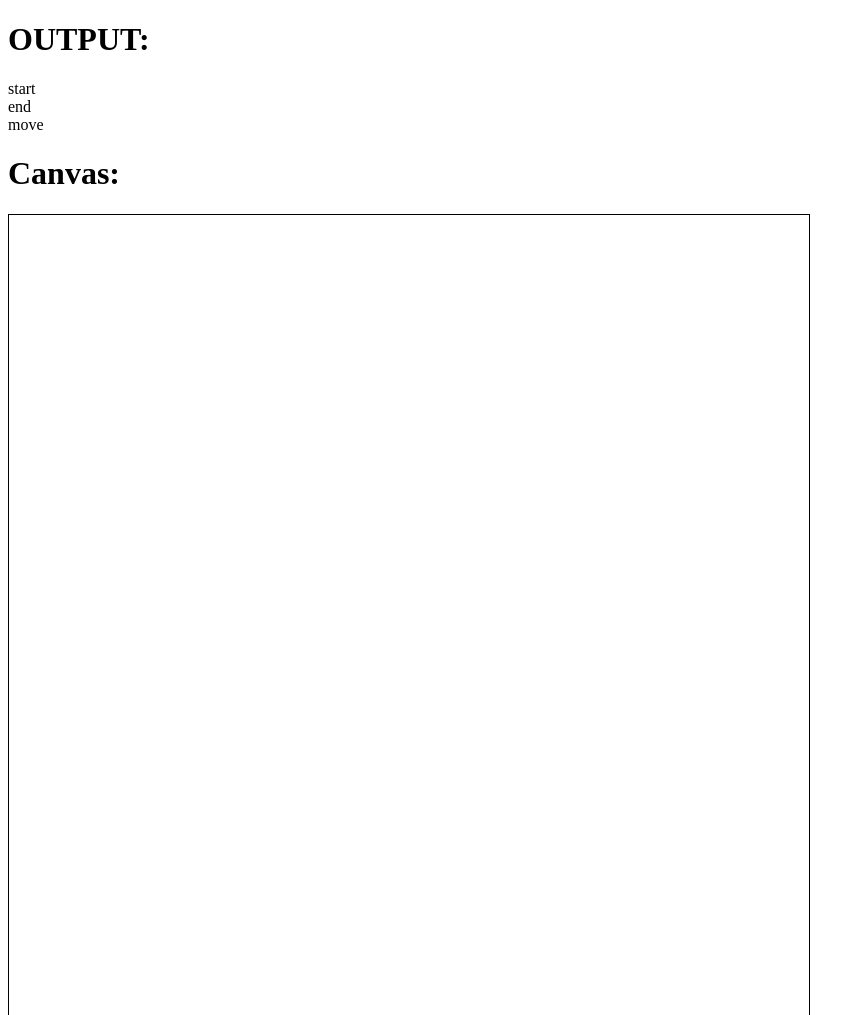
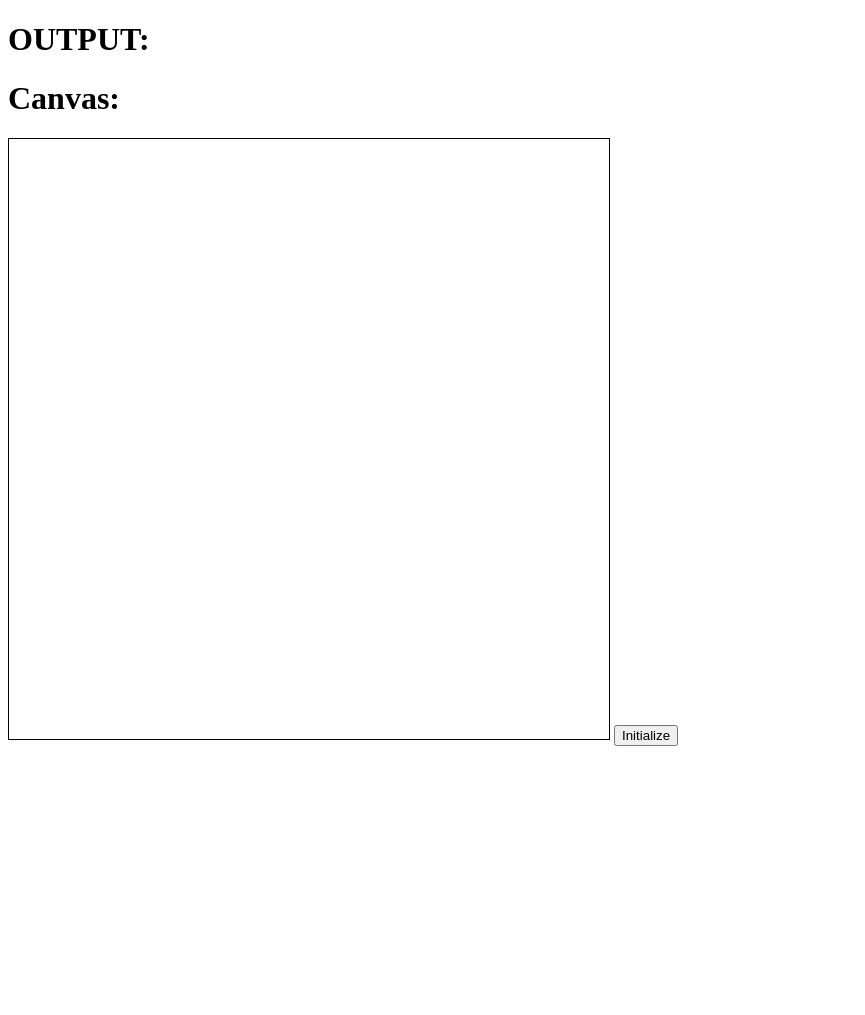
Before and after one commit to pdavila13/TinkeringTouches, a plain HTML site: page index.html in a window 1280 px wide. Shown: the top 1015 px of the page, without its empty margins (0-865 px from the left). After the commit the page ends 800 px from the top, so only its background shows below. Drawn offline with Linux system fonts and the light colour scheme.

Commit message:
Some Sync

```diff
--- a/index.html
+++ b/index.html
@@ -13,7 +13,8 @@
 <output id="output" name="output"></output>
 
 <h1>Canvas:</h1>
-<canvas id="canvas" width="800" height="800" style="border: 1px solid #000000;"></canvas>
+<canvas id="canvas" width="600" height="600" style="border: 1px solid #000000;"></canvas>
+<button onclick="window.init()">Initialize</button>
 
 <script type="text/javascript">
 
@@ -21,9 +22,22 @@ function report(newContent) {
   var output = document.getElementById('output');
   output.innerHTML += newContent;
 }
-function start() { report('start<br>') }
-function end() { report('end<br>') }
-function move() { report('move<br>') }
+
+function start(evt) {
+  evt.preventDefault()
+  console.log('start')
+  report('start<br>')
+}
+
+function end() {
+  console.log('end')
+  // report('end<br>')
+}
+
+function move() {
+  console.log('move')
+  // report('move<br>')
+}
 
 function init() {
   var canvas = document.getElementById('canvas');
@@ -32,8 +46,6 @@ function init() {
   canvas.addEventListener['touchend', end(), false]
   canvas.addEventListener['touchmove', move(), false]
 }
-
-init();
 </script>
 
 </body>
```
